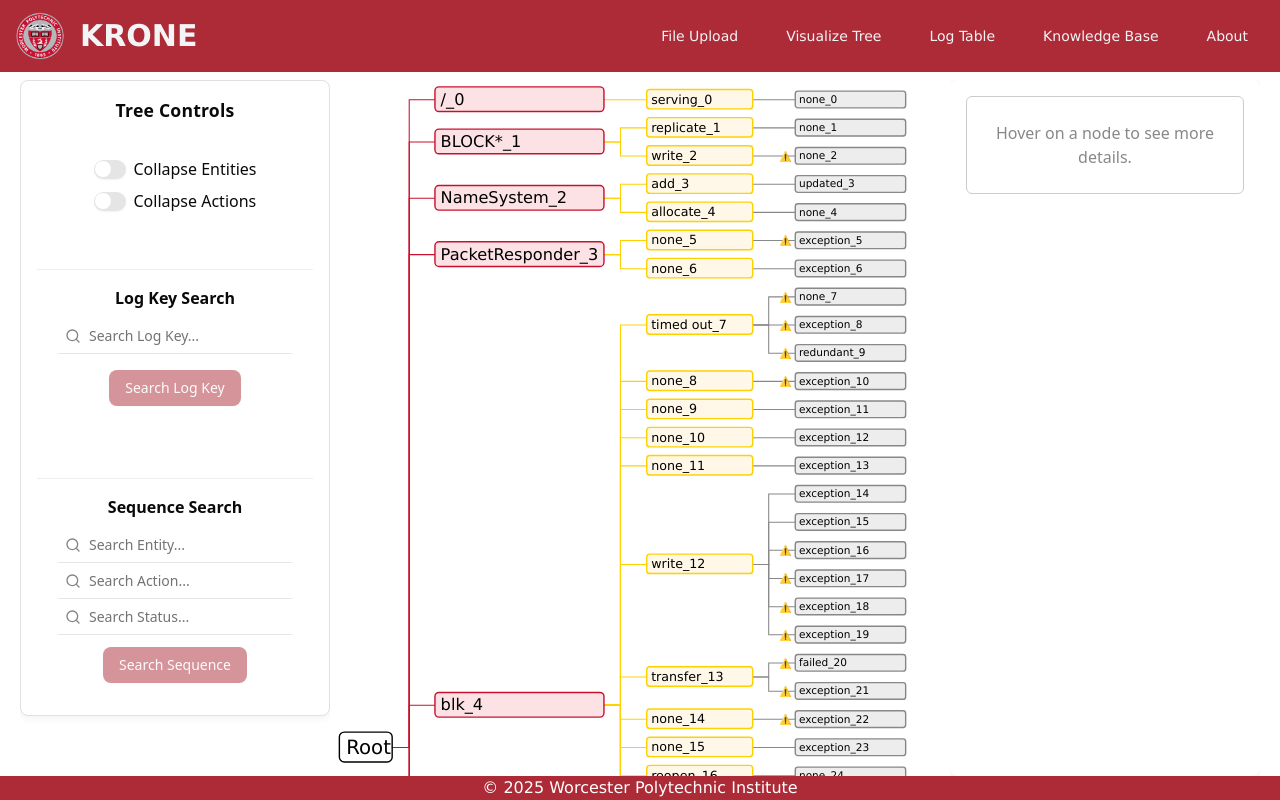
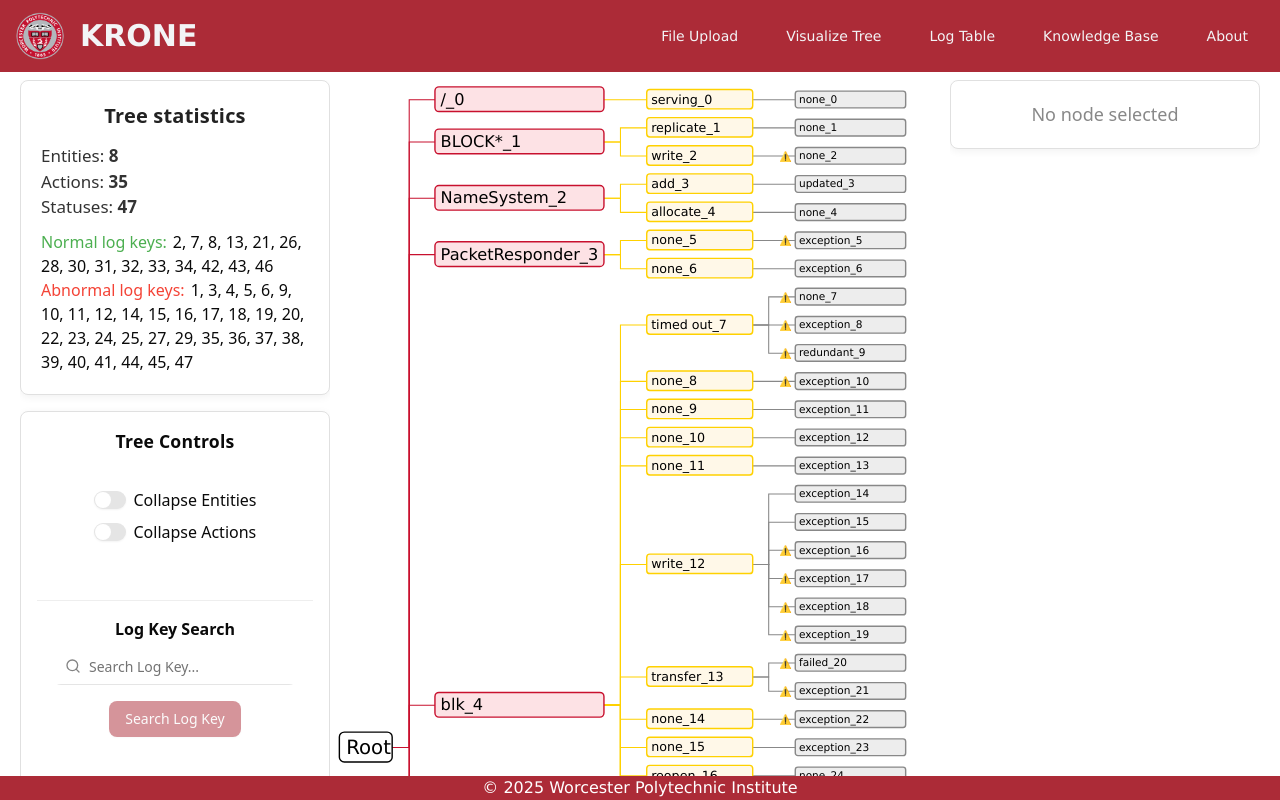
Before and after one commit to LeiMa0324/KRONE_Demo, a React (Vite) app: page /visualize-tree in a window 1280 px wide. Built offline with nearby package versions, Linux system fonts and the light colour scheme.

Commit message:
add tree summary panel to viz tree + styling changes to viz tree page

```diff
--- a/src/components/tree_info_panel.tsx
+++ b/src/components/tree_info_panel.tsx
@@ -2,167 +2,202 @@ import React from "react";
 import type { HierarchyNode } from "d3-hierarchy";
 import type { TreeNode } from "../tree_utils";
 
-type TreeNodeWithChildren = TreeNode & {
-  _children?: TreeNodeWithChildren[];
-  children?: TreeNodeWithChildren[];
+type TreeInfoPanelProps = {
+  node: HierarchyNode<TreeNode> | null;
+  title?: string;
+  hideNodeName?: boolean;
+  sortLogKeys?: boolean;
 };
 
-type InfoPanelProps = {
-  node: HierarchyNode<TreeNodeWithChildren> | null;
-};
-
-function getAllDataChildren(data: TreeNodeWithChildren): TreeNodeWithChildren[] {
-  const children: TreeNodeWithChildren[] = [];
-  if (Array.isArray(data.children)) children.push(...data.children);
-  if (Array.isArray(data._children)) children.push(...data._children);
-  return children;
+export const TreeInfoPanel: React.FC<TreeInfoPanelProps> = ({
+  node,
+  title,
+  hideNodeName = false,
+  sortLogKeys = false,
+}) => {
+  if (!node) {
+    return (
+      <div
+        style={{
+          padding: "1.25rem",
+          background: "#fff",
+          borderRadius: 8,
+          color: "#888",
+          border: "1.5px solid #e0e0e0",
+          boxShadow: "0 2px 8px rgba(0,0,0,0.06)",
+          fontSize: 18,
+          minWidth: 0,
+        }}
+      >
+        No node selected
+      </div>
+    );
   }
 
-function collectStatusesFromData(
-  data: TreeNodeWithChildren,
-  depth = 0,
-  arr: TreeNodeWithChildren[] = []
-): TreeNodeWithChildren[] {
-  if (depth === 3 && data.event_id) arr.push(data);
-  getAllDataChildren(data).forEach(child => collectStatusesFromData(child, depth + 1, arr));
-  return arr;
+  let numEntities = 0,
+    numActions = 0,
+    numStatuses = 0;
+  let normalLogKeys: string[] = [];
+  let abnormalLogKeys: string[] = [];
+
+  if (node.depth === 0) {
+    // Root node
+    numEntities = node.data.children?.length ?? 0;
+    for (const entity of node.data.children ?? []) {
+      numActions += entity.children?.length ?? 0;
+      for (const action of entity.children ?? []) {
+        numStatuses += action.children?.length ?? 0;
+        for (const status of action.children ?? []) {
+          if (status.event_id) {
+            if (status.isAnomaly) {
+              abnormalLogKeys.push(status.event_id);
+            } else {
+              normalLogKeys.push(status.event_id);
+            }
+          }
+        }
+      }
+    }
+  } else if (node.depth === 1) {
+    // Entity node
+    numActions = node.data.children?.length ?? 0;
+    for (const action of node.data.children ?? []) {
+      numStatuses += action.children?.length ?? 0;
+      for (const status of action.children ?? []) {
+        if (status.event_id) {
+          if (status.isAnomaly) {
+            abnormalLogKeys.push(status.event_id);
+          } else {
+            normalLogKeys.push(status.event_id);
+          }
+        }
+      }
+    }
+  } else if (node.depth === 2) {
+    // Action node
+    numStatuses = node.data.children?.length ?? 0;
+    for (const status of node.data.children ?? []) {
+      if (status.event_id) {
+        if (status.isAnomaly) {
+          abnormalLogKeys.push(status.event_id);
+        } else {
+          normalLogKeys.push(status.event_id);
+        }
+      }
+    }
+  } else if (node.depth === 3) {
+    // Status node
+    if (node.data.event_id) {
+      if (node.data.isAnomaly) {
+        abnormalLogKeys.push(node.data.event_id);
+      } else {
+        normalLogKeys.push(node.data.event_id);
+      }
+    }
   }
 
-export const TreeInfoPanel: React.FC<InfoPanelProps> = ({ node }) => {
-  function getNodeInfo(
-    node: HierarchyNode<TreeNodeWithChildren> | null
-  ): { title: string; content: string } {
-    const wpired =
-      typeof window !== "undefined"
-        ? getComputedStyle(document.documentElement)
-            .getPropertyValue("--color-WPIRed")
-            .trim() || "#c00"
-        : "#c00";
-
-    if (!node) {
-      return {
-        title: "",
-        content:
-          '<div style="color:#888; text-align:center; padding:16px 0;">Hover on a node to see more details.</div>',
-      };
+  if (sortLogKeys) {
+    normalLogKeys.sort((a, b) =>
+      a.localeCompare(b, undefined, { numeric: true })
+    );
+    abnormalLogKeys.sort((a, b) =>
+      a.localeCompare(b, undefined, { numeric: true })
+    );
   }
-
-    if (node.depth === 0) {
-      const entities = getAllDataChildren(node.data);
-      let numActions = 0,
-        numStatuses = 0;
-
-      entities.forEach((entityData) => {
-        const actions = getAllDataChildren(entityData);
-        numActions += actions.length;
-        actions.forEach((actionData) => {
-          const statuses = getAllDataChildren(actionData);
-          numStatuses += statuses.length;
-        });
-      });
-
-      const statuses = collectStatusesFromData(node.data, 0);
-      const normal = statuses.filter((s) => !s.isAnomaly).map((s) => s.event_id);
-      const abnormal = statuses.filter((s) => s.isAnomaly).map((s) => s.event_id);
-
-      return {
-        title: "Root",
-        content: `
-          <div><b># of Entities:</b> ${entities.length}</div>
-          <div><b># of Actions:</b> ${numActions}</div>
-          <div><b># of Statuses:</b> ${numStatuses}</div>
-          <div style="margin-top:4px;">
-            <b>Normal Log Keys:</b> ${normal.length > 0 ? normal.join(", ") : "<i>None</i>"}
-          </div>
-          <div><b>Abnormal Log Keys:</b> <span style="color:${abnormal.length > 0 ? wpired : '#000'}">${abnormal.length > 0 ? abnormal.join(", ") : "<i>None</i>"}</span></div>
-        `,
-      };
-    }
-
-    if (node.depth === 1 || node.depth === 2) {
-      const statuses = collectStatusesFromData(node.data, node.depth);
-      const normal = statuses.filter((s) => !s.isAnomaly).map((s) => s.event_id);
-      const abnormal = statuses.filter((s) => s.isAnomaly).map((s) => s.event_id);
-      const actions = getAllDataChildren(node.data);
-      const numActions = node.depth === 1 ? actions.length : undefined;
-      const numStatuses =
-        node.depth === 2
-          ? getAllDataChildren(node.data).length
-          : undefined;
-
-      return {
-        title: `${node.depth === 1 ? "Entity" : "Action"}: ${node.data.name}`,
-        content: `
-          ${numActions !== undefined ? `<div><b># of Actions:</b> ${numActions}</div>` : ""}
-          ${numStatuses !== undefined ? `<div><b># of Statuses:</b> ${numStatuses}</div>` : ""}
-          <div style="margin-top:4px;">
-            <b>Normal Log Keys:</b> ${normal.length > 0 ? normal.join(", ") : "<i>None</i>"}
-          </div>
-          <div><b>Abnormal Log Keys:</b> <span style="color:${abnormal.length > 0 ? wpired : '#000'}">${abnormal.length > 0 ? abnormal.join(", ") : "<i>None</i>"}</span></div>
-        `,
-      };
-    }
-
-    if (node.depth === 3) {
-      return {
-        title: `Status: ${node.data.name}`,
-        content: `
-          <div><b>Log Key:</b> ${node.data.event_id || "N/A"}</div>
-          <div><b>Log Template:</b> ${node.data.log_template || "N/A"}</div>
-          <div><b>Anomaly:</b> ${
-            node.data.isAnomaly
-              ? node.data.anomalyReason || "No explanation"
-              : "Normal"
-          }</div>
-        `,
-      };
-    }
-
-    return { title: node.data.name, content: "" };
-  }
-
-  const nodeInfo = getNodeInfo(node);
 
   return (
     <div
       style={{
+        padding: "1.25rem",
+        background: "#fff",
+        borderRadius: 8,
+        marginBottom: 8,
+        border: "1.5px solid #e0e0e0",
+        boxShadow: "0 2px 8px rgba(0,0,0,0.06)",
         minWidth: 0,
-        width: "100%",
-        borderRadius: 8,
-        padding: "1rem",
-        fontSize: 18,
-        background: "#fff",
-        boxShadow: "0 2px 8px rgba(0,0,0,0.08)",
-        zIndex: 10,
-        wordBreak: "break-word",
-        height: "100%",
-        boxSizing: "border-box",
+        textAlign: "left",
       }}
     >
-      {nodeInfo.title && (
       <div
         style={{
-            fontWeight: "bold",
-            marginBottom: 8,
+          fontWeight: 700,
+          fontSize: 20,
+          marginBottom: 12,
+          letterSpacing: 0.2,
+          color: "#222",
           textAlign: "center",
         }}
       >
-          {nodeInfo.title}
+        {title ? (
+          title
+        ) : (
+          !hideNodeName &&
+          <>
+            {node.depth === 1 && <>Entity: <b>{node.data.name}</b></>}
+            {node.depth === 2 && <>Action: <b>{node.data.name}</b></>}
+            {node.depth === 3 && <>Status: <b>{node.data.name}</b></>}
+            {node.depth === 0 && <>{node.data.name}</>}
+          </>
+        )}
       </div>
+      <div style={{ fontSize: 17, marginBottom: 8, color: "#333", textAlign: "left" }}>
+        {node.depth === 0 && (
+          <>
+            <div>
+              Entities: <b>{numEntities}</b>
+            </div>
+            <div>
+              Actions: <b>{numActions}</b>
+            </div>
+            <div>
+              Statuses: <b>{numStatuses}</b>
+            </div>
+          </>
         )}
-      <div
-        style={{
-          fontSize: 16,
-          background: "#fff",
-          border: "1px solid #ccc",
-          borderRadius: 6,
-          minHeight: 80,
-          padding: 8,
-          textAlign: "left",
-          wordWrap: "break-word",
-        }}
-        dangerouslySetInnerHTML={{ __html: nodeInfo.content }}
-      />
+        {node.depth === 1 && (
+          <>
+            <div>
+              Actions: <b>{numActions}</b>
+            </div>
+            <div>
+              Statuses: <b>{numStatuses}</b>
+            </div>
+          </>
+        )}
+        {node.depth === 2 && (
+          <>
+            <div>
+              Statuses: <b>{numStatuses}</b>
+            </div>
+          </>
+        )}
+      </div>
+      <div style={{ fontSize: 16, marginTop: 10, textAlign: "left" }}>
+        <div>
+          <span style={{ color: "#4caf50", fontWeight: 500 }}>
+            Normal log keys:
+          </span>
+          <span style={{ marginLeft: 6 }}>
+            {normalLogKeys.length > 0 ? (
+              normalLogKeys.join(", ")
+            ) : (
+              <span style={{ color: "#aaa" }}>None</span>
+            )}
+          </span>
+        </div>
+        <div>
+          <span style={{ color: "#f44336", fontWeight: 500 }}>
+            Abnormal log keys:
+          </span>
+          <span style={{ marginLeft: 6 }}>
+            {abnormalLogKeys.length > 0 ? (
+              abnormalLogKeys.join(", ")
+            ) : (
+              <span style={{ color: "#aaa" }}>None</span>
+            )}
+          </span>
+        </div>
+      </div>
     </div>
   );
 };
--- a/src/pages/visualize_tree.tsx
+++ b/src/pages/visualize_tree.tsx
@@ -199,6 +199,16 @@ export const VisualizeTree: React.FC = () => {
     }
   }
 
+  const staticRootNode = React.useMemo(() => {
+    if (!treeData) return null;
+    return {
+      data: treeData,
+      depth: 0,
+      parent: null,
+      children: (treeData.children || []).map(child => ({ data: child })),
+    } as unknown as HierarchyNode<TreeNode>;
+  }, [treeData]);
+
   useEffect(() => {
     document.body.style.overflow = "hidden";
     return () => { document.body.style.overflow = ""; };
@@ -232,8 +242,17 @@ export const VisualizeTree: React.FC = () => {
           minWidth: 180,
           maxWidth: "30%",
           height: "100%",
-          overflowY: "auto"
+          overflowY: "auto",
+          paddingBottom: 200,
         }}>
+          <div style={{ marginBottom: 16 }}>
+            <TreeInfoPanel
+              node={staticRootNode}
+              title="Tree statistics"
+              hideNodeName={true}
+              sortLogKeys={true}
+            />
+          </div>
           <TreeControls
             {...{
               collapseEntities,
```
Also changed, not shown: src/components/viz_tree_controls.tsx (+15 -7 lines). Lines whose indentation alone changed are shown as unchanged.
